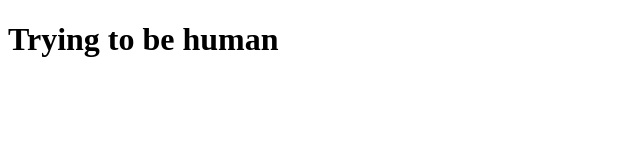
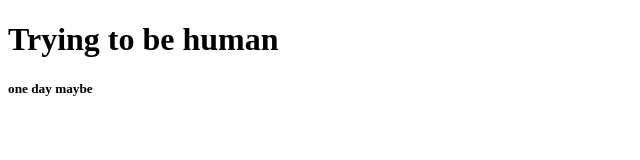
Before and after one commit to FomeyKalam/my-first-website, a plain HTML site: page index.html in a window 1280 px wide. Shown: the full height of the page, 0-640 px from the left. Drawn offline with Linux system fonts and the light colour scheme.

Commit message:
learning github

```diff
--- a/index.html
+++ b/index.html
@@ -7,5 +7,7 @@
 </head>
 <body>
     <h1> Trying to be human </h1>
+
+    <h5>one day maybe</h5>
 </body>
 </html>
```
Also changed, not shown: git pic.JPG (deleted).
